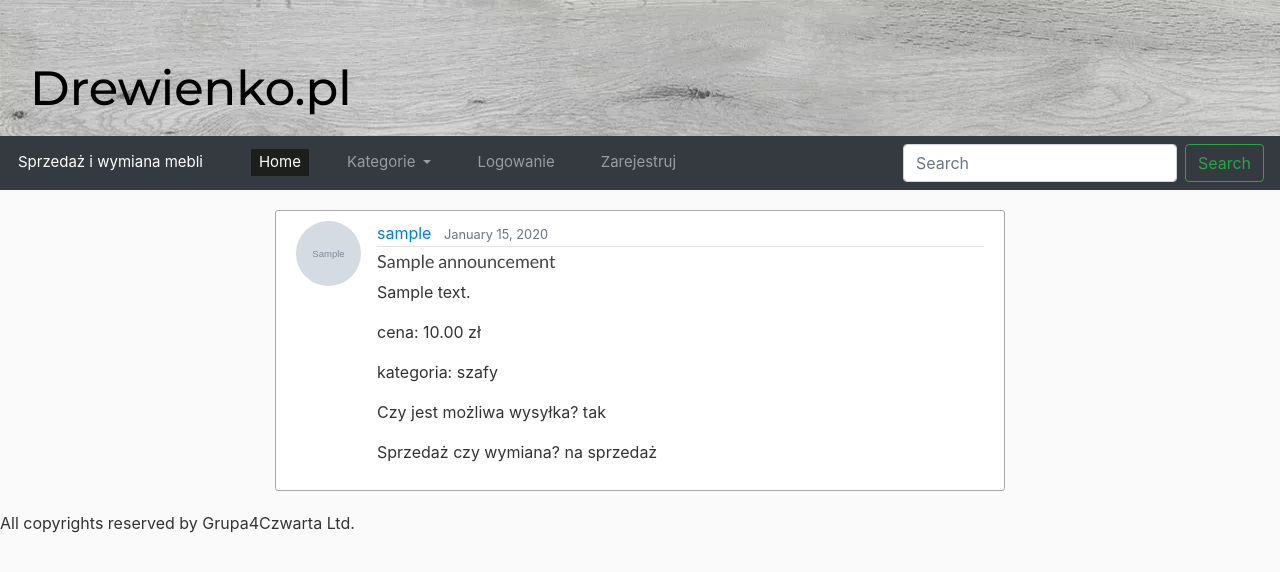
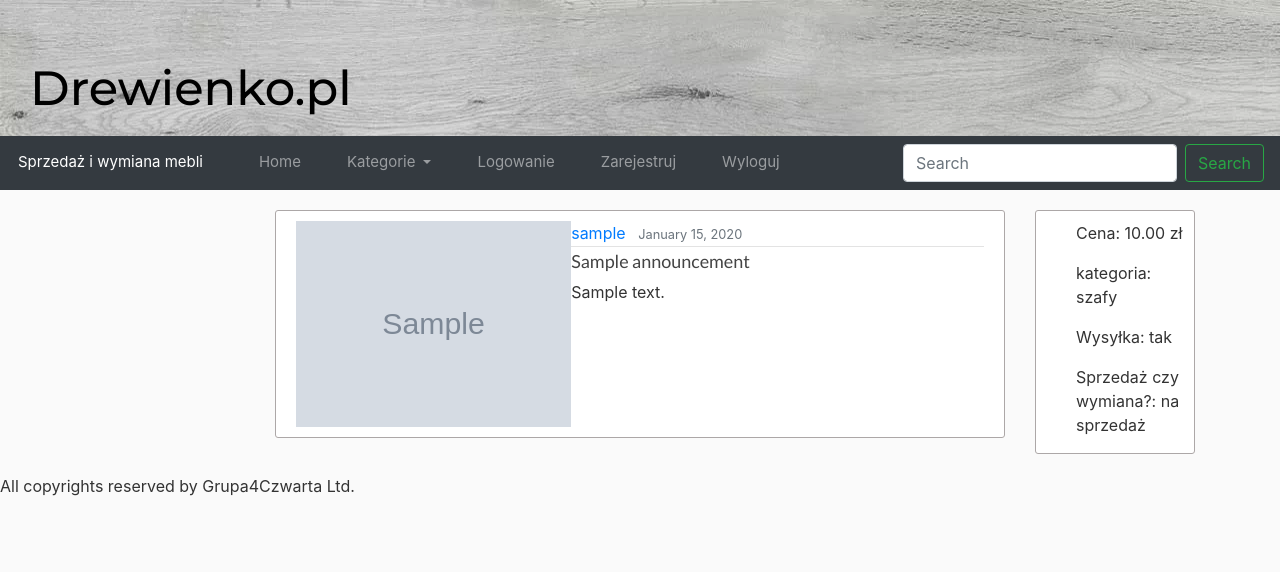
Before and after one commit to MonikaSzajwaj/Drewienko, a Django app: a page that uses portal_v1/templates/portal_v1/base.html in a window 1280 px wide. Shown: the top 572 px of the page. Run offline with Django 3.2, Linux system fonts and the light colour scheme; tables that the repository leaves empty hold one stand-in row (values such as "Sample post"); grey boxes marked "Sample" are stand-in pictures; some libraries are stand-ins or nearby versions.

Commit message:
further functionalities

```diff
--- a/Drewienko/settings.py
+++ b/Drewienko/settings.py
@@ -38,6 +38,7 @@ INSTALLED_APPS = [
     'django.contrib.sessions',
     'django.contrib.messages',
     'django.contrib.staticfiles',
+    'crispy_forms',
     'rest_framework',
     'users',
     'announcements',
--- a/announcements/models.py
+++ b/announcements/models.py
@@ -12,18 +12,20 @@ from django.utils import timezone
 
 
 class Announcement(models.Model):
-    title = models.CharField(max_length=100)
-    picture = models.ImageField(upload_to='annouc_photos')
-    content = models.TextField()
-    city = models.CharField(max_length=100)
-    date_posted = models.DateTimeField(default=timezone.now)
-    author = models.ForeignKey('auth.User', on_delete=models.CASCADE)
-    price = models.DecimalField(max_digits=10, decimal_places=2)
-    category = models.CharField(choices=(
+    title = models.CharField(verbose_name="Tytuł", max_length=100)
+    picture = models.ImageField(verbose_name="Zdjęcie", upload_to='annouc_photos')
+    content = models.TextField(verbose_name="Opis", )
+    city = models.CharField(verbose_name="Miasto", max_length=100)
+    date_posted = models.DateTimeField(verbose_name="Data opublikowania", default=timezone.now)
+    author = models.ForeignKey('auth.User', verbose_name="Autor", on_delete=models.CASCADE)
+    price = models.DecimalField(verbose_name="Cena", max_digits=10, decimal_places=2)
+    category = models.CharField(verbose_name="Kategoria", choices=(
         ('szafy', 'szafy'), ('komody', 'komody'), ('sofy', 'sofy'), ('zestawy wypoczynkowe', 'zestawy wypoczynkowe'),
         ('meblościanki', 'meblościanki'), ('ławy i stoliki', 'ławy i stoliki'), ('krzesła', 'krzesła')), max_length=100)
-    shipping = models.CharField(choices=(('tak', 'tak'), ('nie', 'nie')), default='nie', max_length=100)
-    sell_or_exchange = models.CharField(choices=(('na sprzedaż', 'na sprzedaż'), ('na wymianę', 'na wymianę'),
+    shipping = models.CharField(verbose_name="Wysyłka", choices=(('tak', 'tak'), ('nie', 'nie')), default='nie',
+                                max_length=100)
+    sell_or_exchange = models.CharField(verbose_name="Wymiana/Sprzedaż",
+                                        choices=(('na sprzedaż', 'na sprzedaż'), ('na wymianę', 'na wymianę'),
                                                  ('na sprzedaż lub wymianę', 'na sprzedaż lub wymianę')),
                                         max_length=100)
 
--- a/portal_v1/static/base.css
+++ b/portal_v1/static/base.css
@@ -38,6 +38,38 @@ ul {
   font-weight: 500;
 }
 
+.nav-item.active .nav-link.active {
+
+}
+
+.login {
+  background: #ffffff;
+  padding-top: 10px;
+  padding-right: 10px;
+  margin-top: 20px;
+  margin-bottom: 20px;
+  margin-left: 25%;
+}
+
+.register {
+  background: #ffffff;
+  padding-top: 10px;
+  padding-right: 10px;
+  margin-top: 20px;
+  margin-bottom: 20px;
+}
+
+.side-content {
+  background: #ffffff;
+  padding-top: 10px;
+  padding-right: 10px;
+  border: 1px solid #aca7a7;
+  border-radius: 3px;
+  margin-top: 20px;
+  margin-bottom: 20px;
+  text-align: left;
+}
+
 .content-section {
   background: #ffffff;
   padding: 10px 20px;
@@ -61,11 +93,11 @@ a.article-title:hover {
   white-space: pre-line;
 }
 
-.article-img {
-  height: 65px;
-  width: 65px;
-  margin-right: 16px;
-}
+/*.img-responsive {*/
+/*  height: 50px;*/
+/*  width: 50px;*/
+/*  margin-right: 20px;*/
+/*}*/
 
 .article-metadata {
   padding-bottom: 1px;
--- /dev/null
+++ b/portal_v1/templates/portal_v1/announcement_confirm_delete.html
@@ -0,0 +1,5 @@
+{% extends "portal_v1/base.html" %}
+{% load crispy_forms_tags %}
+{% block content %}
+
+{%  endblock %}
--- a/portal_v1/templates/portal_v1/announcement_detail.html
+++ b/portal_v1/templates/portal_v1/announcement_detail.html
@@ -1,10 +1,10 @@
 {% extends "portal_v1/base.html" %}
 {% block content %}
     <article class="media content-section">
-        <img class="rounded-circle article-img" src="{{ object.picture.url }}">
+        <img class="article-img" style="width:40%" src="{{ object.picture.url }}">
         <div class="media-body">
             <div class="article-metadata">
-                <a class="mr-2" href="#">{{ object.author }}</a>
+                <a class="mr-2" href="{% url "user-profile" object.author.pk %}">{{ object.author }}</a>
                 <small class="text-muted">{{ object.date_posted|date:"F d, Y" }}</small>
                 {% if object.author == user %}
                     <div>
@@ -14,11 +14,19 @@
                 {% endif %}
             </div>
             <h2 class="article-title">{{ object.title }}</h2>
-            <p class="article-content">{{ object.content }}</p>
-            <p class="article-content">cena: {{ object.price }} zł</p>
-            <p class="article-content">kategoria: {{ object.category }}</p>
-            <p class="article-content">Czy jest możliwa wysyłka? {{ object.shipping }}</p>
-            <p class="article-content">Sprzedaż czy wymiana? {{ object.sell_or_exchange }}</p>
+                <p>{{ object.content }}</p>
         </div>
     </article>
 {% endblock %}
+{% block right-side %}
+    <article class="side-content" style="text-align: left">
+        <div class="">
+            <ul>
+                <p>Cena: {{ object.price }} zł</p>
+                <p>kategoria: {{ object.category }}</p>
+                <p>Wysyłka: {{ object.shipping }}</p>
+                <p>Sprzedaż czy wymiana?: {{ object.sell_or_exchange }}</p>
+            </ul>
+        </div>
+    </article>
+{% endblock %}
--- a/portal_v1/templates/portal_v1/announcement_form.html
+++ b/portal_v1/templates/portal_v1/announcement_form.html
@@ -1,16 +1,14 @@
 {% extends "portal_v1/base.html" %}
 {% load crispy_forms_tags %}
 {% block content %}
-    <div class="content-section">
     <form method="POST" enctype="multipart/form-data">
         {% csrf_token %}
         <fieldset class="form-group">
-                <legend class="border-bottom mb-4">New announcement</legend>
+            <legend class="border-bottom mb-4">Nowe ogłoszenie</legend>
             {{ form|crispy }}
         </fieldset>
         <div class="form-group">
             <button class="btn btn-outline-info" type="submit">Post</button>
         </div>
     </form>
-    </div>
 {% endblock %}
--- a/portal_v1/templates/portal_v1/base.html
+++ b/portal_v1/templates/portal_v1/base.html
@@ -30,7 +30,7 @@
         <a class="navbar-brand" href="/">Sprzedaż i wymiana mebli</a>
         <div class="collapse navbar-collapse" id="navbarSupportedContent">
             <ul class="navbar-nav mr-auto">
-                <li class="nav-item active">
+                <li class="nav-item">
                      <a class="nav-link" href="/">Home</a>
                 </li>
                 <li class="nav-item dropdown">
@@ -56,6 +56,9 @@
                 <li class="nav-item">
                     <a class="nav-link " href="/register">Zarejestruj</a>
                 </li>
+                <li class="nav-item">
+                   <a class="nav-link " href="/logout">Wyloguj</a>
+                </li>
             </ul>
             <form class="form-inline my-2 my-lg-0">
                     <input class="form-control mr-sm-2" type="search" placeholder="Search" aria-label="Search">
@@ -65,13 +68,13 @@
     </nav>
     <main  class="container">
         <div class="row">
-            <div class="col">
+            <div class="col-2">
                 {% block left-side %}{% endblock %}
             </div>
             <div class="col-8">
                 {% block content %}{% endblock %}
             </div>
-            <div class="col">
+            <div class="col-2">
                 {% block right-side %}{% endblock %}
             </div>
         </div>
--- a/portal_v1/templates/portal_v1/home.html
+++ b/portal_v1/templates/portal_v1/home.html
@@ -2,10 +2,10 @@
 {% block content %}
     {% for ann_item in ann_items %}
         <article class="media content-section">
-            <img class="rounded-circle article-img" src="{{ ann_item.picture.url }}">
+            <img class="article-img" style="width:30%" src="{{ ann_item.picture.url }}">
             <div class="media-body">
                 <div class="article-metadata">
-                    <a class="mr-2" href="#">{{ ann_item.author }}</a>
+                    <a class="mr-2" href="{% url 'user-profile' ann_item.author.id %}">{{ ann_item.author }}</a>
                     <small class="text-muted">{{ ann_item.date_posted|date:"F d, Y"}}</small>
                 </div>
                 <h2><a class="article-title" href="{% url 'announcement-detail' ann_item.id %}">{{ ann_item.title }}</a></h2>
--- a/portal_v1/urls.py
+++ b/portal_v1/urls.py
@@ -1,7 +1,7 @@
 from django.urls import path
 from announcements.views import AnnouncementCreateView, AnnouncementListView, AnnouncementDetailView, \
     AnnouncementUpdateView, AnnouncementDeleteView
-from users.views import LoginView, logout_view, RegisterView, ChangePassword
+from users.views import LoginView, logout_view, RegisterView, ChangePassword, UserProfileView
 from django.conf.urls.static import static
 from django.conf import settings
 
@@ -12,6 +12,7 @@ urlpatterns = [
     path('announcements/annouc-<int:pk>/update/', AnnouncementUpdateView.as_view(), name='announcement-update'),
     path('announcements/annouc-<int:pk>/delete/', AnnouncementDeleteView.as_view(), name='announcement-delete'),
     path('announcements/new/', AnnouncementCreateView.as_view(), name='announcement-create'),
+    path('users/<int:pk>/', UserProfileView.as_view(), name='user-profile'),
     path('login/', LoginView.as_view(), name="login"),
     path("logout/", logout_view, name="logout"),
     path("register/", RegisterView.as_view(), name="register"),
--- /dev/null
+++ b/requirements.txt
@@ -0,0 +1,2 @@
+Django == 3.1.3
+django-crispy-forms ==1.9.2
--- a/users/models.py
+++ b/users/models.py
@@ -3,6 +3,7 @@ from django.contrib.auth.models import User
 from django.core.validators import RegexValidator
 from django.db.models.signals import post_save
 from django.dispatch import receiver
+from django.urls import reverse
 
 
 class UserProfile(models.Model):
@@ -13,9 +14,13 @@ class UserProfile(models.Model):
     city = models.CharField("City", max_length=1024)
     avatar = models.ImageField(upload_to='avatars', blank=True)
 
+
     class Meta:
         verbose_name = "Użytkownik"
         verbose_name_plural = "Użytkownicy"
+
+    def get_absolute_url(self):
+        return reverse('user-profile', kwargs={'pk': self.pk})
 
     """I defined signals so our Profile model will be automatically
     created/updated when we create/update User instances."""
```
Also changed, not shown: portal_v1/templates/portal_v1/add_announcement.html (added, +10 -0 lines), portal_v1/templates/portal_v1/login.html (+19 -9 lines), portal_v1/templates/portal_v1/register.html (+26 -7 lines), portal_v1/templates/portal_v1/user_profile.html (added, +14 -0 lines), users/views.py (+23 -3 lines). Lines whose indentation alone changed are shown as unchanged.
